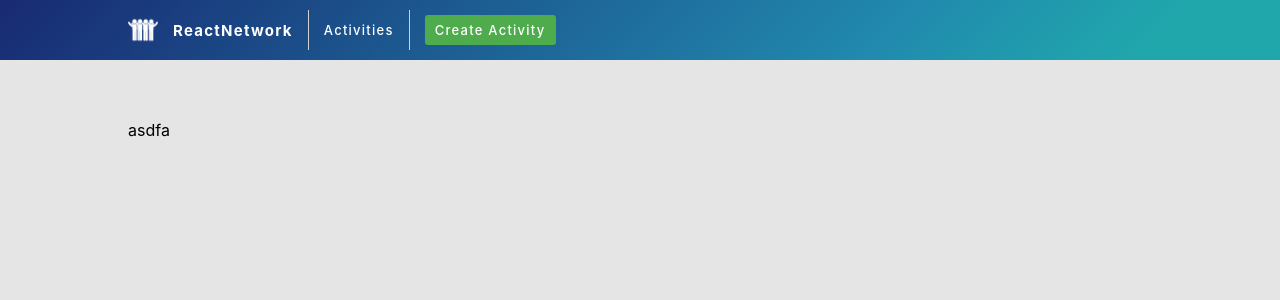
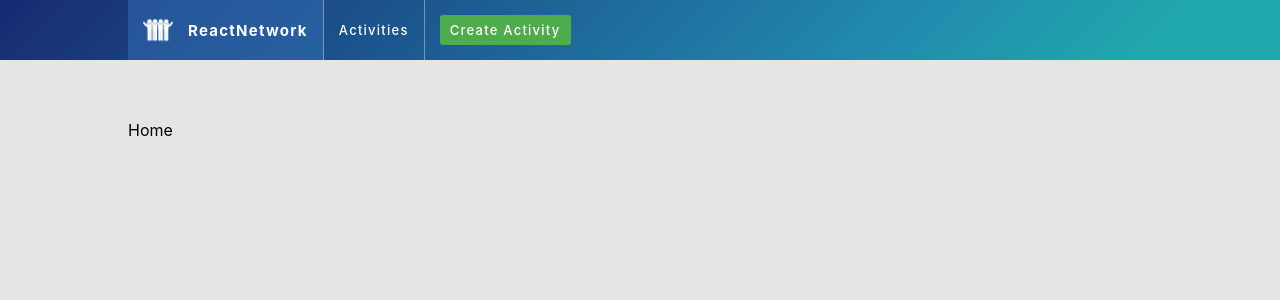
Before and after one commit to albert-anthony6/reactnetwork, a React (Create React App) app in the folder client-app/: page / in a window 1280 px wide. Shown: the top 300 px of the page. Built offline with nearby package versions, Linux system fonts and the light colour scheme.

Commit message:
style: updated active class state for nav links in app header

```diff
--- a/client-app/src/App.tsx
+++ b/client-app/src/App.tsx
@@ -13,7 +13,7 @@ function App() {
       <main>
         <Route exact path="/" component={Home} />
         <Route path="/activities" component={ActivityDashboard} />
-        <Route path="/create-activities" component={ActivityForm} />
+        <Route path="/create-activity" component={ActivityForm} />
       </main>
     </>
   );
--- a/client-app/src/assets/styles/AppHeader.module.scss
+++ b/client-app/src/assets/styles/AppHeader.module.scss
@@ -15,26 +15,12 @@
     #218aae 69%,
     #20a7ac 89%
   );
-  ul {
+  .logo {
+    padding-right: 15px;
     display: flex;
     align-items: center;
-    justify-content: flex-start;
-    height: 40px;
-    li {
-      @include font-size(rem(13), 500, capitalize, 1.25);
-
-      display: flex;
-      align-items: center;
-      justify-content: center;
-      height: 100%;
-      &:not(:first-of-type) {
-        padding: 0 15px;
-        border-left: 1px solid $divider;
-      }
-    }
-  }
-  .logo {
-    padding-right: 15px;
+    height: 100%;
+    border-right: 1px solid rgba($divider, 0.5);
     img {
       width: 30px;
       margin-right: 15px;
@@ -43,4 +29,35 @@
       @include font-size(rem(15), bold, capitalize, 1.25);
     }
   }
+  ul {
+    display: flex;
+    align-items: center;
+    justify-content: flex-start;
+    height: 60px;
+    li {
+      @include font-size(rem(13), 500, capitalize, 1.25);
+
+      display: flex;
+      align-items: center;
+      justify-content: center;
+      height: 100%;
+      .logo,
+      .activities {
+        padding: 0 15px;
+        transition: background-color 0.2s ease;
+        &:hover {
+          background-color: rgba($blue-hover, 0.3);
+        }
+      }
+      .activities {
+        display: flex;
+        align-items: center;
+        height: 100%;
+      }
+      &:last-of-type {
+        padding: 0 15px;
+        border-left: 1px solid rgba($divider, 0.5);
+      }
+    }
+  }
 }
--- a/client-app/src/assets/styles/_index.scss
+++ b/client-app/src/assets/styles/_index.scss
@@ -24,7 +24,10 @@ body {
     text-decoration: none;
     color: inherit;
   }
-
+  .nav--link,
+  .nav--link__activities {
+    background-color: rgba($blue-hover, 0.5) !important;
+  }
   h5 {
     @include font-size(rem(22), bold, capitalize, 1.25);
   }
--- a/client-app/src/components/AppHeader.tsx
+++ b/client-app/src/components/AppHeader.tsx
@@ -1,5 +1,6 @@
 import React from 'react';
 import { useStore } from '../stores';
+import { NavLink } from 'react-router-dom';
 import styles from '../assets/styles/AppHeader.module.scss';
 
 export default function AppHeader() {
@@ -8,20 +9,35 @@ export default function AppHeader() {
   return (
     <header className={styles['app-header']}>
       <ul>
-        <li className={styles['logo']}>
-          <img src={require('../assets/images/logo.png')} alt="Logo." />
-          <h2>ReactNetwork</h2>
+        <li>
+          <NavLink
+            exact
+            className={styles['logo']}
+            activeClassName="nav--link"
+            to="/"
+          >
+            <img src={require('../assets/images/logo.png')} alt="Logo." />
+            <h2>ReactNetwork</h2>
+          </NavLink>
         </li>
         <li>
-          <a href="#">Activities</a>
+          <NavLink
+            to="/activities"
+            className={styles['activities']}
+            activeClassName="nav--link__activities"
+          >
+            Activities
+          </NavLink>
         </li>
         <li>
-          <div
+          <NavLink
+            to="/create-activity"
             onClick={() => activityStore.openForm()}
             className="btn-primary__green"
+            activeClassName=""
           >
             Create Activity
-          </div>
+          </NavLink>
         </li>
       </ul>
     </header>
--- a/client-app/src/views/Home.tsx
+++ b/client-app/src/views/Home.tsx
@@ -3,7 +3,7 @@ import React from 'react';
 export default function Home() {
   return (
     <div>
-      <div>asdfa</div>
+      <div>Home</div>
     </div>
   );
 }
```
Also changed, not shown: 2 other files (tests, documents, lock files or other folders).
